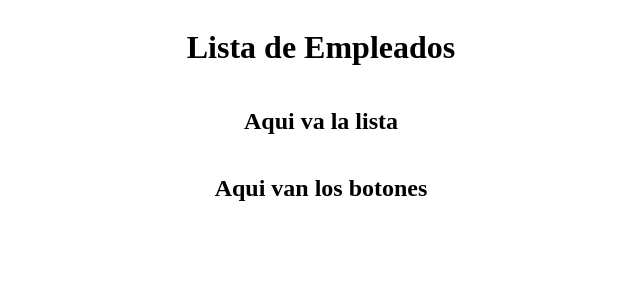
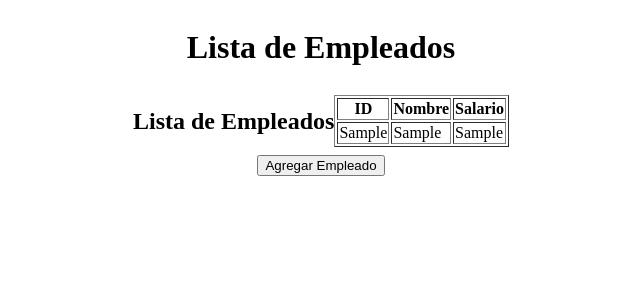
Before and after one commit to AaronVQZ/T1-BasesDeDatos, a Django app: template appPlanilla/templates/Pagina_principal.html in a window 1280 px wide. Shown: the top 300 px of the page, without its empty margins (319-959 px from the left). Run offline with Django 5.2, Linux system fonts and the light colour scheme; the template is opened without the code that fills it: most values are stand-ins (such as "Sample title", 1, 10 or a date in 2020).

Commit message:
Conexión BD

```diff
--- a/appPlanilla/templates/Pagina_principal.html
+++ b/appPlanilla/templates/Pagina_principal.html
@@ -18,17 +18,28 @@
 
     <!-- Contenedor de la lista -->
     <div class="contenedor_lista">
-
-        <h2>Aqui va la lista</h2>
-        <!-- Colocar los elementos para la lista de empleados -->
-
+        <h2>Lista de Empleados</h2>
+        <table border="1">
+            <tr>
+                <th>ID</th>
+                <th>Nombre</th>
+                <th>Salario</th>
+            </tr>
+            {% for empleado in empleados %}
+            <tr>
+                <td>{{ empleado.0 }}</td>
+                <td>{{ empleado.1 }}</td>
+                <td>{{ empleado.2 }}</td>
+            </tr>
+            {% endfor %}
+        </table>
     </div>
 
     <!-- ************************************************************************************************************* -->
 
     <!-- Contendor de botones -->
     <div class="contenedor_botones">
-        <h2>Aqui van los botones</h2>
+        <button>Agregar Empleado</button>
     </div>
 
 </body>
```
Also changed, not shown: appPlanilla/views.py (+9 -0 lines), mysite/settings.py (+9 -2 lines).
